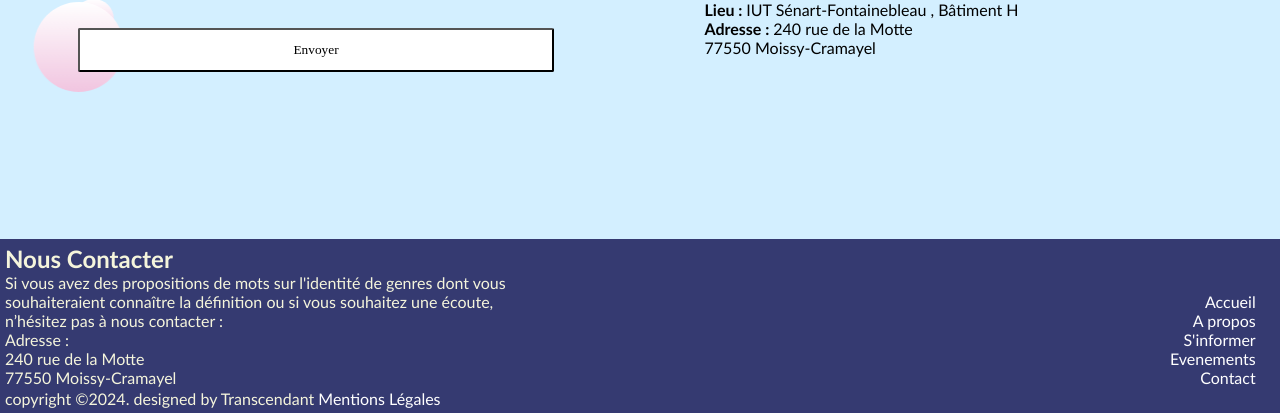
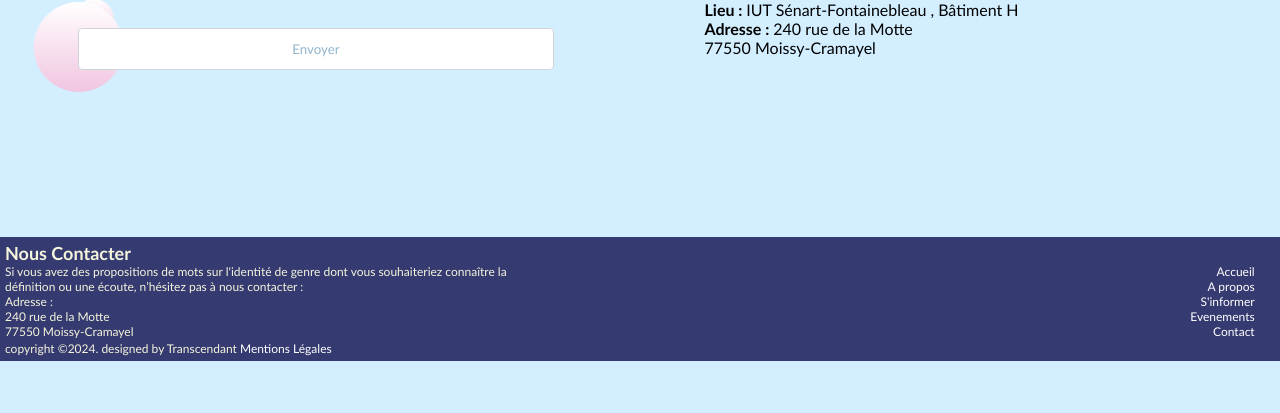
Before and after one commit to Floramvs/SAE, a PHP site: page /contact.php in a window 1280 px wide. Shown: the part 690-1103 px from the top of the page. After the commit the page ends 1051 px from the top, so only its background shows below. Run offline with PHP 8.4, Linux system fonts and the light colour scheme; some web fonts are replaced.

Commit message:
maj 23/01

```diff
--- a/Quisommesnous/page_tabara/Tabara.php
+++ b/Quisommesnous/page_tabara/Tabara.php
@@ -104,7 +104,7 @@
         </section>
     </main>
     <footer>
-        <p>Page réalisé par Tabara.</p>
+        <p>Page réalisée par Tabara.</p>
     </footer>
 </body>
 </html>
--- a/app/view/common/footer.php
+++ b/app/view/common/footer.php
@@ -10,7 +10,7 @@
     <footer>
         <div id="foot_left" class="foot">
             <h2>Nous Contacter</h2>
-            <p>Si vous avez des propositions de mots sur l'identité de genres dont vous souhaiteraient connaître la définition ou si vous souhaitez une écoute, n’hésitez pas à nous contacter :<br>
+            <p>Si vous avez des propositions de mots sur l'identité de genre dont vous souhaiteriez connaître la définition ou une écoute, n’hésitez pas à nous contacter :<br>
             <span>Adresse :</span></br> 240 rue de la Motte</br>77550 Moissy-Cramayel</p>
         </div>
         <div id="foot_right" class="foot">
--- a/liste.php
+++ b/liste.php
@@ -16,8 +16,8 @@ $groupe = [
     [
        'prenom' => 'Yasmine',
        'nom' => 'Oulmi',
-       'photo' => 'defaut.png',
-       'page_perso' => 'Quisommesnous/MONSITE/accueil.php',
+       'photo' => 'yasmine.png',
+       'page_perso' => 'Quisommesnous/MONSITE/yasmine.php',
    ],
    [
        'prenom' => 'Bryan',
--- a/public/css/contact.css
+++ b/public/css/contact.css
@@ -63,6 +63,10 @@ form {
     width: 100%;
     padding: 0.625rem;
     resize: vertical;
+    color: #8fb5cd;
+    opacity: 1;
+    border: 1px solid #ced4da;
+    border-radius: 0.25rem;
   }
 
   .submit-button {
@@ -70,10 +74,11 @@ form {
     width: 100%;
     padding: 0.75rem;
     background: #ffffff;
-    color: inherit;
-    border-radius: 2px;
     cursor: pointer;
-    font-family: 'Poppins';
+    color: #8fb5cd;
+    opacity: 1;
+    border: 1px solid #ced4da;
+    border-radius: 0.25rem;
   }
 
   .maps{
--- a/public/css/evenements.css
+++ b/public/css/evenements.css
@@ -9,6 +9,7 @@
 
 main {
 text-align: center;
+color: #353a71;
 font-family:Autour one, Arial, sans-serif;
 
 }
--- a/public/css/footer.css
+++ b/public/css/footer.css
@@ -4,6 +4,7 @@ footer{
     list-style:none;
     text-decoration: none;
     padding: 5px;
+    font-size: 12px;
 }
 
 .foot{
@@ -12,6 +13,7 @@ footer{
 
 #foot_left{
     width:40%;
+    text-align: left;
 }
 
 #foot_right{
```
Also changed, not shown: accueil.php (+18 -11 lines), public/images/affiches/sensibilise.png, public/images/membersimages/defaut.png (deleted), public/images/membersimages/yasmine.png (added).
